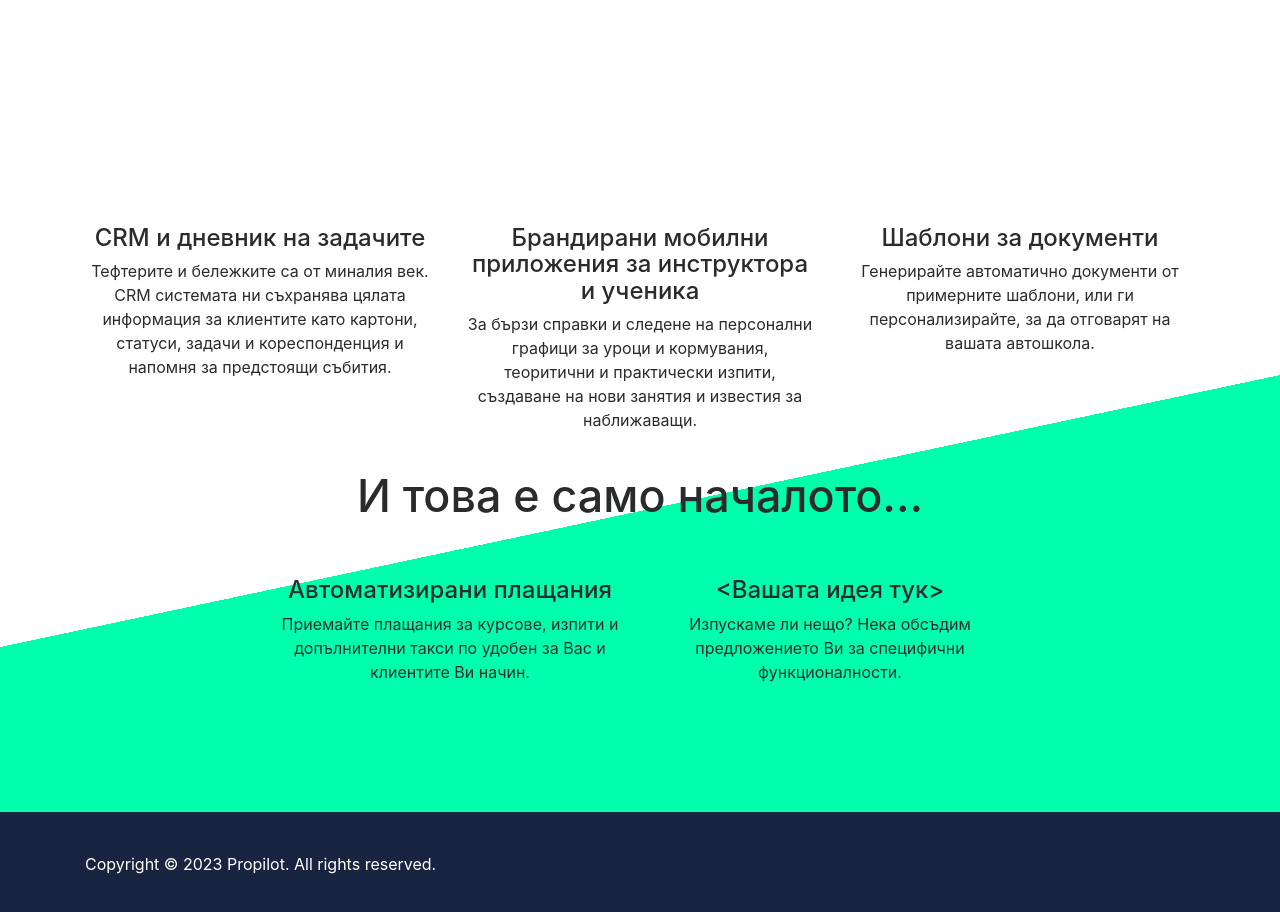
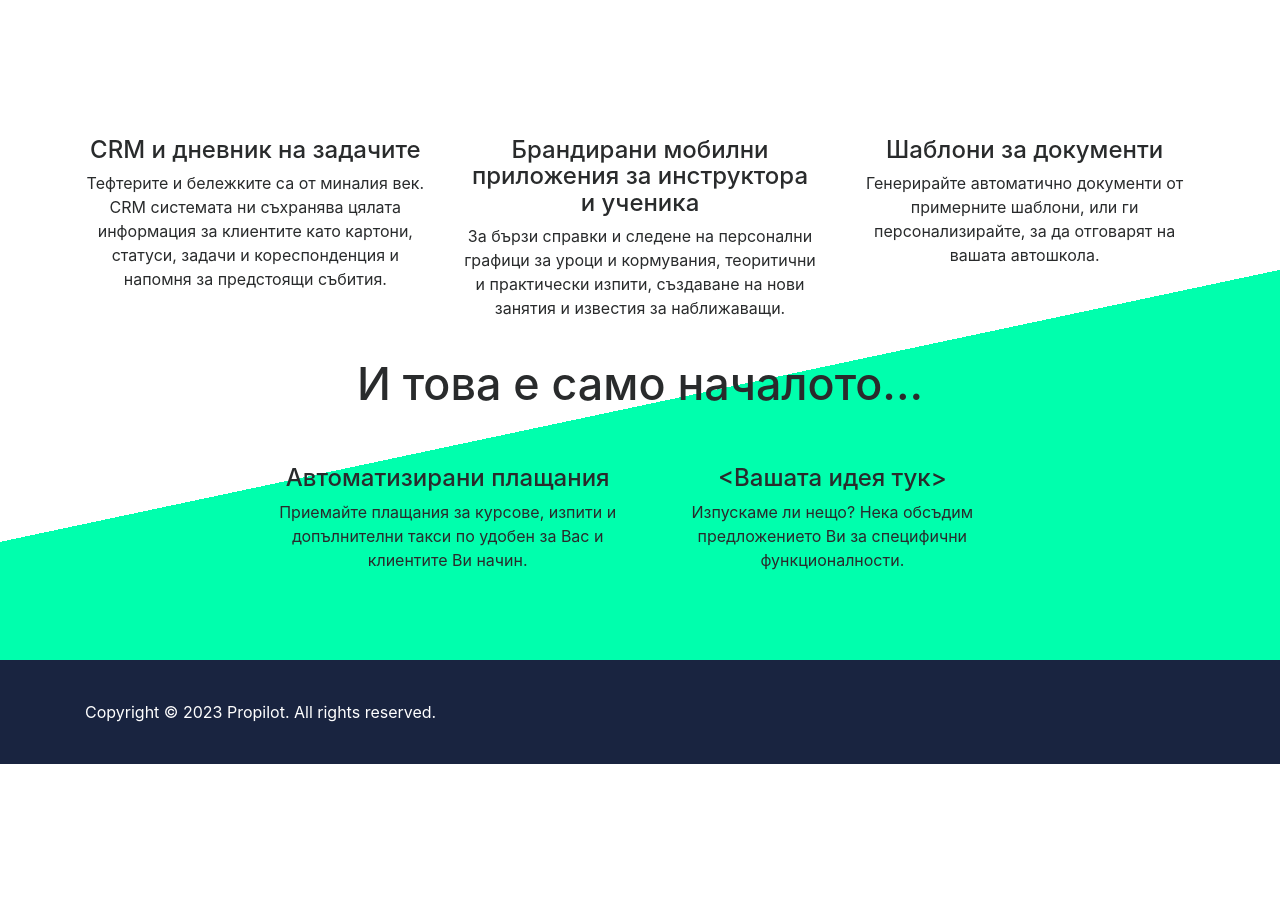
Before and after one commit to PropilotApp/LandingPage, a plain HTML site: page index.html in a window 1280 px wide. Shown: the part 940-1852 px from the top of the page. After the commit the page ends 1704 px from the top, so only its background shows below. Drawn offline with Linux system fonts and the light colour scheme.

Commit message:
moved features higher

```diff
--- a/index.html
+++ b/index.html
@@ -49,23 +49,11 @@
         <br>
         <h3>Опростете, Автоматизирайте, Успейте</h3>
         <p>Мисията ни е проста: Да опростим административните Ви задачи и да оптимизираме работата на автошколата Ви. С нашият софтуер ще откриете нови нива на ефикасност и ефективност като никога досега.</p>
-        <br>
-        <br>
+
     </div>
     <!-- feature (skew background) -->
     <div class="jumbotron jumbotron-fluid feature" id="feature-first">
-        <div class="container my-5">
-            <!-- <div class="row justify-content-between text-center text-md-left">
-                <div data-aos="fade-right" data-aos-duration="1000" data-aos-once="true" class="col-md-6">
-                    <h2 class="font-weight-bold">Take a look inside</h2>
-                    <p class="my-4">Te iisque labitur eos, nec sale argumentum scribentur no,
-                        <br> augue disputando in vim. Erat fugit sit at, ius lorem deserunt deterruisset no.</p>
-                    <a href="#" class="btn my-4 font-weight-bold atlas-cta cta-blue">Learn More</a>
-                </div>
-                <div data-aos="fade-left" data-aos-duration="1000" data-aos-once="true" class="col-md-6 align-self-center">
-                    <img src="img/feature-1.png" alt="Take a look inside" class="mx-auto d-block">
-                </div>
-            </div> -->
+        <div class="container p-2">
             <div class="row">
                 <div data-aos="fade-up" data-aos-delay="0" data-aos-duration="1000" data-aos-once="true" class="col-md-4 text-center">
                     <!-- <img src="img/smart-protect-1.jpg" alt="Anti-spam" class="mx-auto"> -->
@@ -88,11 +76,11 @@
             <br>
             <br>
             <div class="row justify-content-center text-center">
-                <div data-aos="fade-up" data-aos-delay="400" data-aos-duration="1000" data-aos-once="true" class="col-md-4 text-center">
+                <div data-aos="fade-up" data-aos-delay="600" data-aos-duration="1000" data-aos-once="true" class="col-md-4 text-center">
                     <h4>Автоматизирани плащания</h4>
                     <p>Приемайте плащания за курсове, изпити и допълнителни такси по удобен за Вас и клиентите Ви начин.</p>
                 </div>
-                <div data-aos="fade-up" data-aos-delay="400" data-aos-duration="1000" data-aos-once="true" class="col-md-4 text-center">
+                <div data-aos="fade-up" data-aos-delay="800" data-aos-duration="1000" data-aos-once="true" class="col-md-4 text-center">
                     <h4><Вашата идея тук></h4>
                     <p>Изпускаме ли нещо? Нека обсъдим предложението Ви за специфични функционалности.</p>
                 </div>
```
